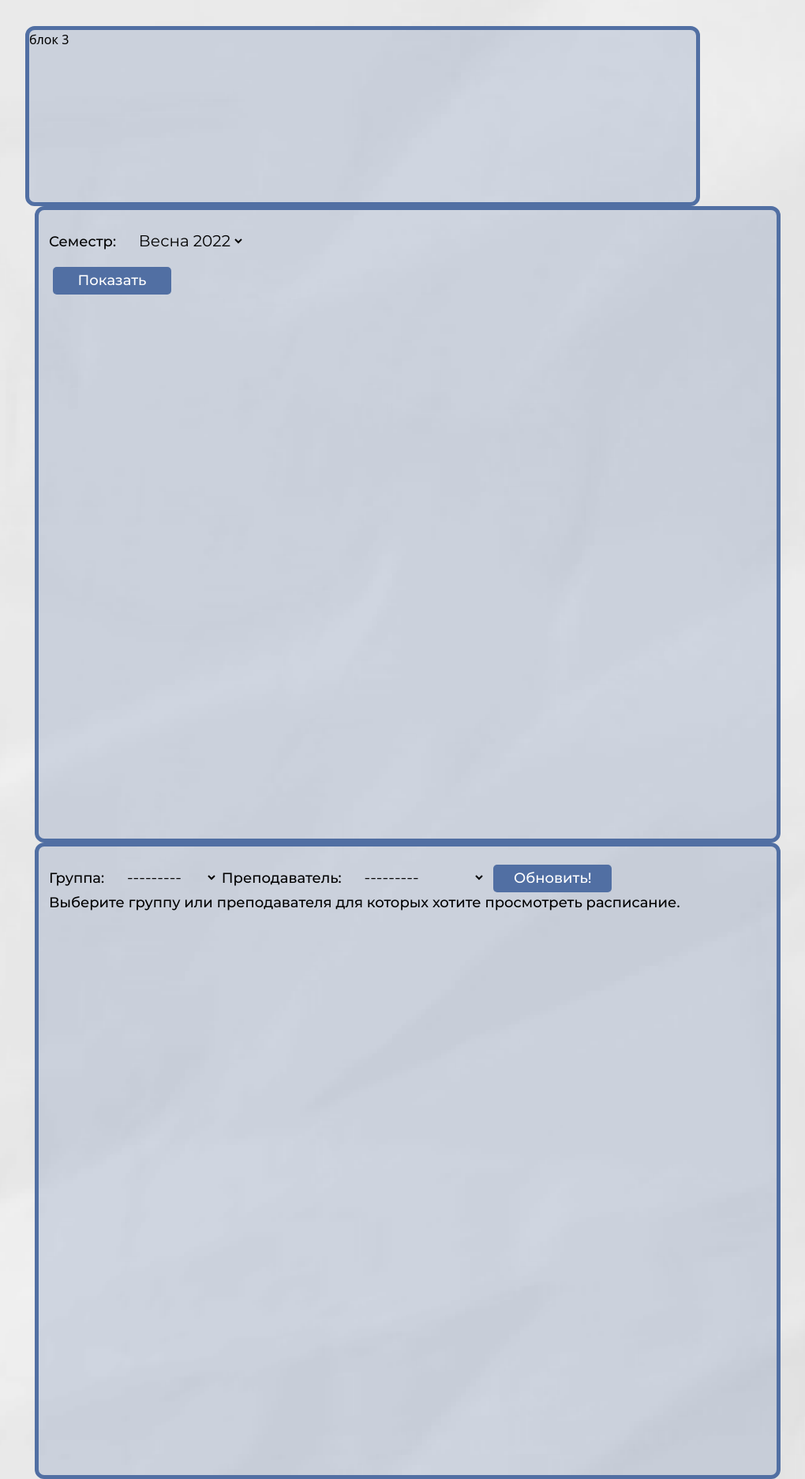
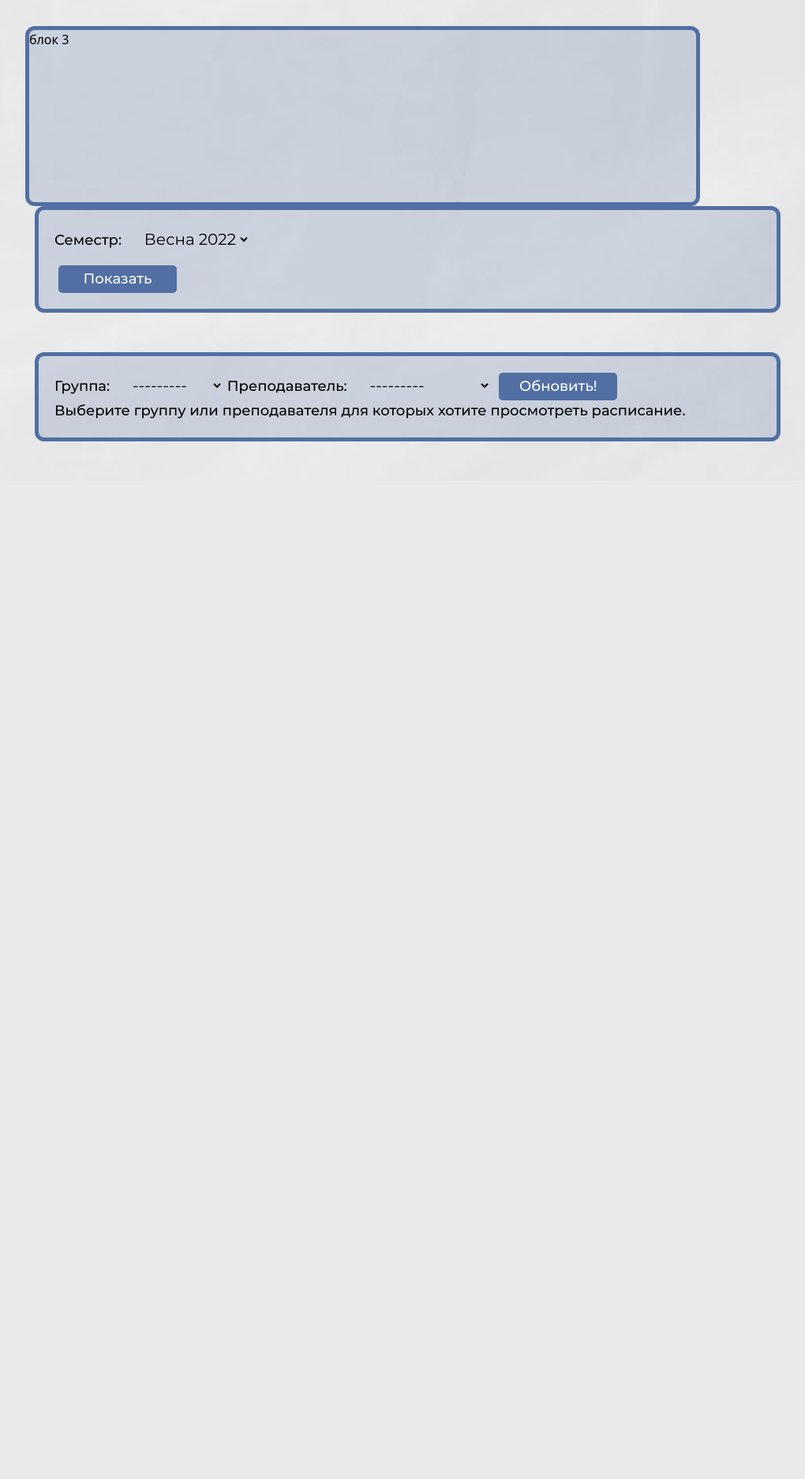
Before and after one commit to f55desu/STR-system, a Django app: page /home in a window 1280 px wide. Shown: the part 1760-3633 px from the top of the page at 79% size, without its empty margins (83-1103 px from the left). After the commit the page ends 2319 px from the top, so only its background shows below. Run offline with Django 3.2, Linux system fonts and the light colour scheme; a user stored in the database is signed in; data comes from the database, SQL or seed files in the repository; both versions use the stored data as it was after the commit; some libraries are stand-ins or nearby versions.

Commit message:
Небольшие правки css.

```diff
--- a/DjangoServer/STR/static/STR/css/home.css
+++ b/DjangoServer/STR/static/STR/css/home.css
@@ -3,14 +3,14 @@
 }
 
 body {
-    min-height: 100vh;
+    /* min-height: 100vh; */
 }
 
 /*Основная часть*/
 .formhome {
     z-index: 15;
     position: relative;
-    min-height: 130vh;
+    /* min-height: 130vh; */
     background: url('../media/paperback.png') no-repeat;
     background-size: cover;
     color: black;
@@ -145,13 +145,14 @@ svg {
 .Scheduleblock {
     animation: fadeEffect 1s;
     width: 945px;
-    height: 806px;
+    /* height: 806px; */
     background: rgba(81, 111, 163, 0.2);
     border: 5px solid #516FA3;
     border-radius: 12px;
     margin-left: 45px;
     font-family: 'Montserrat-Medium';
     font-size: 18px;
+    margin-bottom: 50px;
 }
 
 .Scheduleblock button{
@@ -172,8 +173,7 @@ svg {
 }
 
 .Schedule {
-    margin-top: 22px;
-    margin-left: 13px;
+    margin: 20px;
 }
 
 
@@ -202,7 +202,7 @@ caption {
 
 .table {
     width: 100%;
-    height: 100%;
+    /* height: 100%; */
     font-family: 'Montserrat-Regular';
     font-size: 11px;
     border-collapse: separate;
--- a/DjangoServer/STR/static/STR/css/registration.css
+++ b/DjangoServer/STR/static/STR/css/registration.css
@@ -3,7 +3,7 @@
 }
 
 body {
-    min-height: 100vh;
+    /* min-height: 100vh; */
     background: url('../media/paperback.png') no-repeat;
     background-size: cover;
 }
@@ -111,7 +111,7 @@ svg {
 .form {
     z-index: 15;
     position: relative;
-    min-height: 140vh;
+    /* min-height: 140vh; */
     background: url('../media/background.png') no-repeat;
     background-size: cover;
     color: black;
@@ -164,7 +164,7 @@ svg {
 .carousel-inner {
     position: relative;
     width: 100%;
-    height: auto;
+    /* height: auto; */
     overflow: hidden;
     border-radius: 5px;
 }
@@ -185,7 +185,7 @@ svg {
 
 .carousel-item img{
     width: 100%;
-    height: auto;
+    /* height: auto; */
 }
 
 .carousel-item-next,
@@ -305,7 +305,7 @@ svg {
     display: none;
     background: rgba(0, 0, 0, 0.8);
     width: 100%;
-    height: 100%;
+    /* height: 100%; */
 }
 
 /*само окно регистрации*/
@@ -342,7 +342,7 @@ svg {
     align-items: center;
     flex-direction: column;
     width: 28px;
-    height: 100%;
+    /* height: 100%; */
     cursor: pointer;
     border-radius: 0 5px 5px 0;
     border-color: #C4C4C4;
@@ -660,7 +660,7 @@ h1, h2, h5 {
 
 .popupLC form {
     width: 100%;
-    height: 100%;
+    /* height: 100%; */
 }
 
 .bodyLC {
@@ -673,7 +673,7 @@ h1, h2, h5 {
 #sunshine {
     position: fixed;
     width:100%;
-    height:100%;
+    /* height:100%; */
     z-index: 2; /* поверх всех  кроме окна*/
     opacity: 1; /*прозрачность*/
     left:0;
@@ -730,7 +730,7 @@ h1, h2, h5 {
 }
 .round_imageLC_small svg {
     width: 75%;
-    height: auto;
+    /* height: auto; */
 }
 
 .titleLC, .subtitleLC {
```
Also changed, not shown: DjangoServer/db.sqlite3.
